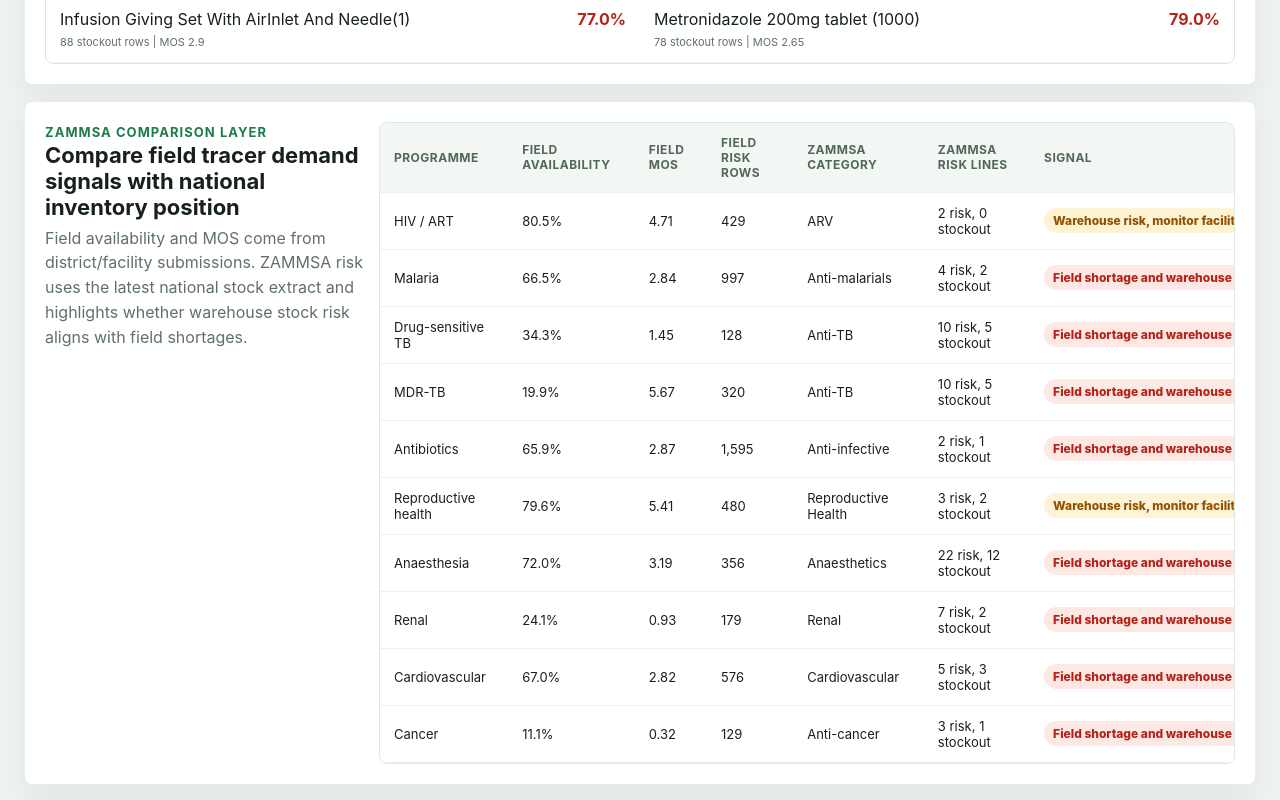
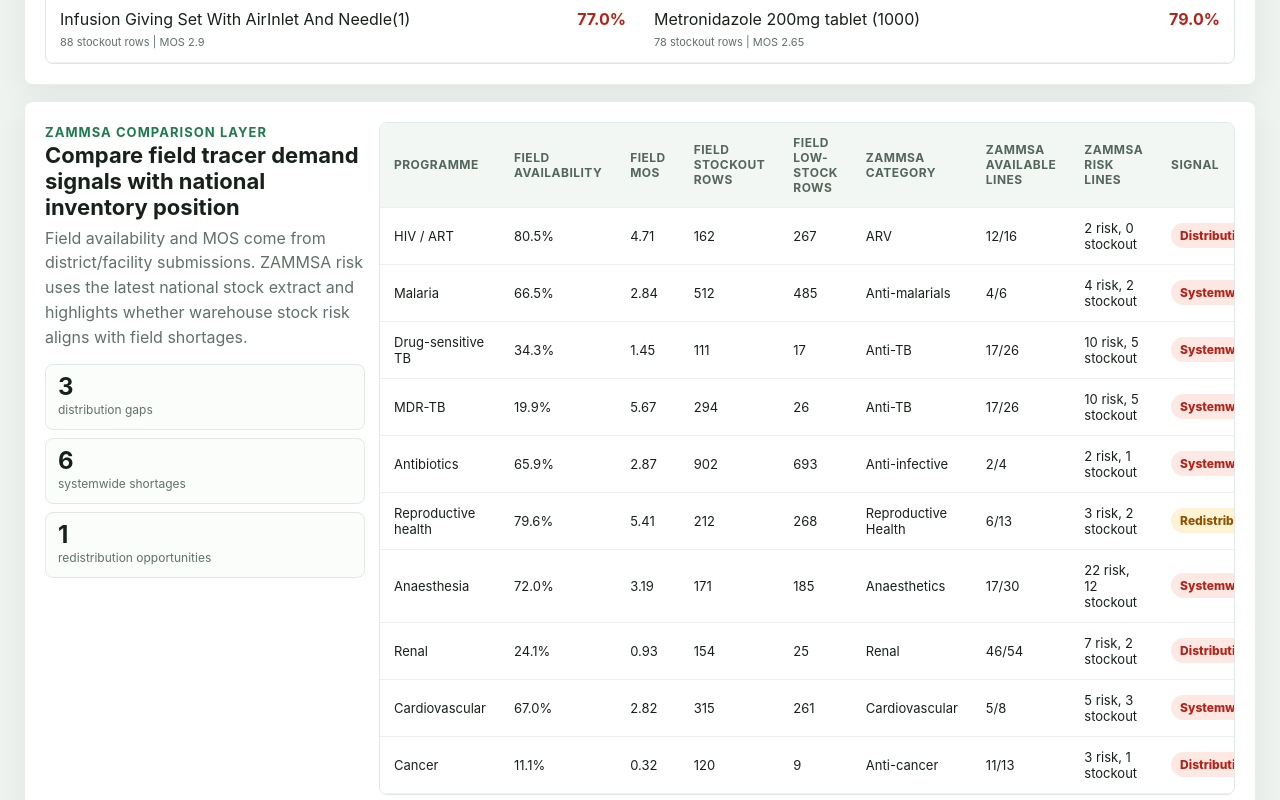
Before and after one commit to PharmZanga/tracer, a React (Vite) app: page / in a window 1280 px wide. Shown: the part 3400-4200 px from the top of the page. Built offline with nearby package versions, Linux system fonts and the light colour scheme.

Commit message:
Add central facility mismatch matrix

```diff
--- a/src/App.jsx
+++ b/src/App.jsx
@@ -492,15 +492,53 @@ function App() {
       const warehouseRows = latestWarehouseRows.filter((row) => row.category === item.zammsa);
       const warehouseRisk = warehouseRows.filter((row) => ["red", "amber"].includes(row.status.tone)).length;
       const warehouseStockouts = warehouseRows.filter((row) => row.status.tone === "red").length;
+      const warehouseAvailable = warehouseRows.filter((row) => !["red", "neutral"].includes(row.status.tone)).length;
+      const fieldStockoutRows = field?.stockout ?? 0;
+      const fieldLowStockRows = (field?.nearCritical ?? 0) + (field?.understocked ?? 0);
+      const fieldAvailability = field?.availability ?? null;
+      const centralAvailable = warehouseRows.length > 0 && warehouseAvailable / warehouseRows.length >= 0.75;
+      const centralAtRisk = warehouseStockouts > 0 || (warehouseRows.length > 0 && warehouseRisk / warehouseRows.length >= 0.25);
+      const fieldHasStockout = fieldStockoutRows > 0;
+      const fieldAtRisk = fieldAvailability !== null && fieldAvailability < 0.75;
+      let signal = "No major mismatch";
+      let signalTone = "green";
+      if (centralAvailable && fieldHasStockout) {
+        signal = "Distribution gap: central stock available, facilities stocked out";
+        signalTone = "red";
+      } else if (centralAtRisk && fieldAtRisk) {
+        signal = "Systemwide shortage: field and central both at risk";
+        signalTone = "red";
+      } else if (centralAtRisk && fieldAvailability !== null && fieldAvailability >= 0.75) {
+        signal = "Redistribution opportunity: field has some buffer, central at risk";
+        signalTone = "amber";
+      } else if (fieldAtRisk) {
+        signal = "Facility replenishment risk";
+        signalTone = "amber";
+      } else if (centralAtRisk) {
+        signal = "Central risk, monitor facilities";
+        signalTone = "amber";
+      }
       return {
         ...item,
         field,
         warehouseRows: warehouseRows.length,
         warehouseRisk,
         warehouseStockouts,
+        warehouseAvailable,
+        fieldStockoutRows,
+        fieldLowStockRows,
+        signal,
+        signalTone,
       };
     }).filter((item) => item.field || item.warehouseRows);
   }, [end]);
+  const mismatchSummary = useMemo(() => fieldToWarehouseComparison.reduce((acc, row) => {
+    if (row.signal.startsWith("Distribution gap")) acc.distributionGaps += 1;
+    if (row.signal.startsWith("Systemwide shortage")) acc.systemwideShortages += 1;
+    if (row.signal.startsWith("Redistribution opportunity")) acc.redistributionOpportunities += 1;
+    if (row.signalTone === "amber") acc.monitor += 1;
+    return acc;
+  }, { distributionGaps: 0, systemwideShortages: 0, redistributionOpportunities: 0, monitor: 0 }), [fieldToWarehouseComparison]);
 
   const filteredConcerns = useMemo(() => {
     if (statusFilter === "all" && categoryFilter === "all" && amiFilter === "all" && tbdFilter === "all" && sohFilter === "all" && !query) return managementConcerns;
@@ -628,6 +666,16 @@ function App() {
       const districts = weakestFieldDistricts.slice(0, 4).map((row) => `${row.name}, ${row.province} ${formatPercent(row.availability)}`).join("; ");
       const facilityText = criticalFacility ? ` Highest facility alert: ${criticalFacility.name}, ${criticalFacility.district}, ${criticalFacility.province} with ${criticalFacility.stockoutItemCount} stockout commodities and ${criticalFacility.lowStockItemCount} low-stock commodities.` : "";
       setAssistantAnswer(`End-to-end field view starts from facility commodity rows, rolls them to districts, provinces, and national. Weakest current districts are: ${districts}.${facilityText} Use the facility alerts panel to see exact stockout and low-stock commodities.`);
+      return;
+    }
+
+    if (lower.includes("distribution") || lower.includes("mismatch") || lower.includes("central") || lower.includes("warehouse")) {
+      const gaps = fieldToWarehouseComparison
+        .filter((row) => row.signal.startsWith("Distribution gap") || row.signal.startsWith("Systemwide shortage"))
+        .slice(0, 4)
+        .map((row) => `${row.label}: ${row.signal}`)
+        .join("; ");
+      setAssistantAnswer(`Central-to-facility comparison found ${mismatchSummary.distributionGaps} distribution gaps, ${mismatchSummary.systemwideShortages} systemwide shortage signals, and ${mismatchSummary.redistributionOpportunities} redistribution opportunities. Priority signals: ${gaps || "no red mismatch signals in the mapped programmes"}.`);
       return;
     }
 
@@ -812,6 +860,11 @@ function App() {
           <p className="eyebrow dark">ZAMMSA Comparison Layer</p>
           <h2>Compare field tracer demand signals with national inventory position</h2>
           <p>Field availability and MOS come from district/facility submissions. ZAMMSA risk uses the latest national stock extract and highlights whether warehouse stock risk aligns with field shortages.</p>
+          <div className="mismatch-cards">
+            <span><b>{mismatchSummary.distributionGaps}</b> distribution gaps</span>
+            <span><b>{mismatchSummary.systemwideShortages}</b> systemwide shortages</span>
+            <span><b>{mismatchSummary.redistributionOpportunities}</b> redistribution opportunities</span>
+          </div>
         </div>
         <div className="comparison-table-wrap">
           <table className="comparison-table">
@@ -820,29 +873,28 @@ function App() {
                 <th>Programme</th>
                 <th>Field availability</th>
                 <th>Field MOS</th>
-                <th>Field risk rows</th>
+                <th>Field stockout rows</th>
+                <th>Field low-stock rows</th>
                 <th>ZAMMSA category</th>
+                <th>ZAMMSA available lines</th>
                 <th>ZAMMSA risk lines</th>
                 <th>Signal</th>
               </tr>
             </thead>
             <tbody>
-              {fieldToWarehouseComparison.map((row) => {
-                const fieldRiskHigh = row.field && row.field.availability < 0.75;
-                const warehouseRiskHigh = row.warehouseRisk > 0;
-                const signal = fieldRiskHigh && warehouseRiskHigh ? "Field shortage and warehouse risk" : fieldRiskHigh ? "Field shortage, check distribution" : warehouseRiskHigh ? "Warehouse risk, monitor facilities" : "No major mismatch";
-                return (
+              {fieldToWarehouseComparison.map((row) => (
                 <tr key={`${row.tracer}-${row.zammsa}`}>
                   <td>{row.label}</td>
                   <td>{row.field ? formatPercent(row.field.availability) : "-"}</td>
                   <td>{row.field?.mos ?? "-"}</td>
-                    <td>{row.field ? row.field.riskRows.toLocaleString() : "-"}</td>
+                  <td>{row.fieldStockoutRows.toLocaleString()}</td>
+                  <td>{row.fieldLowStockRows.toLocaleString()}</td>
                   <td>{row.zammsa}</td>
+                  <td>{row.warehouseAvailable}/{row.warehouseRows}</td>
                   <td>{row.warehouseRisk} risk, {row.warehouseStockouts} stockout</td>
-                    <td><span className={`comparison-signal ${fieldRiskHigh && warehouseRiskHigh ? "red" : fieldRiskHigh || warehouseRiskHigh ? "amber" : "green"}`}>{signal}</span></td>
+                  <td><span className={`comparison-signal ${row.signalTone}`}>{row.signal}</span></td>
                 </tr>
-                );
-              })}
+              ))}
             </tbody>
           </table>
         </div>
--- a/src/index.css
+++ b/src/index.css
@@ -548,6 +548,32 @@ h1 {
   align-items: start;
 }
 
+.mismatch-cards {
+  display: grid;
+  gap: 8px;
+  margin-top: 14px;
+}
+
+.mismatch-cards span {
+  display: grid;
+  gap: 3px;
+  min-height: 66px;
+  align-content: center;
+  border: 1px solid #e1e9e4;
+  border-radius: 8px;
+  background: #fbfdfb;
+  color: #607168;
+  font-size: 12px;
+  line-height: 1.35;
+  padding: 10px 12px;
+}
+
+.mismatch-cards b {
+  color: #17211a;
+  font-size: 24px;
+  line-height: 1;
+}
+
 .comparison-table-wrap {
   overflow-x: auto;
   border: 1px solid #e1e9e4;
@@ -555,7 +581,7 @@ h1 {
 }
 
 .comparison-table {
-  min-width: 900px;
+  min-width: 1180px;
 }
 
 .comparison-table th {
```
Lines whose indentation alone changed are shown as unchanged.
